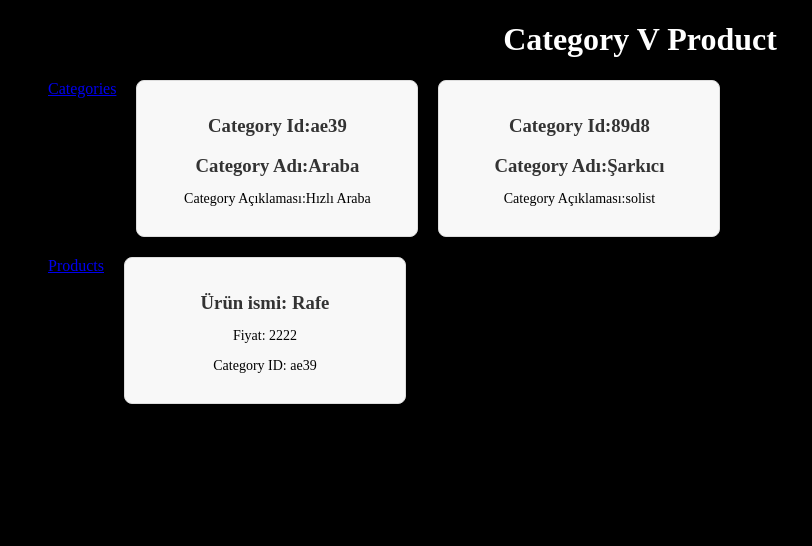
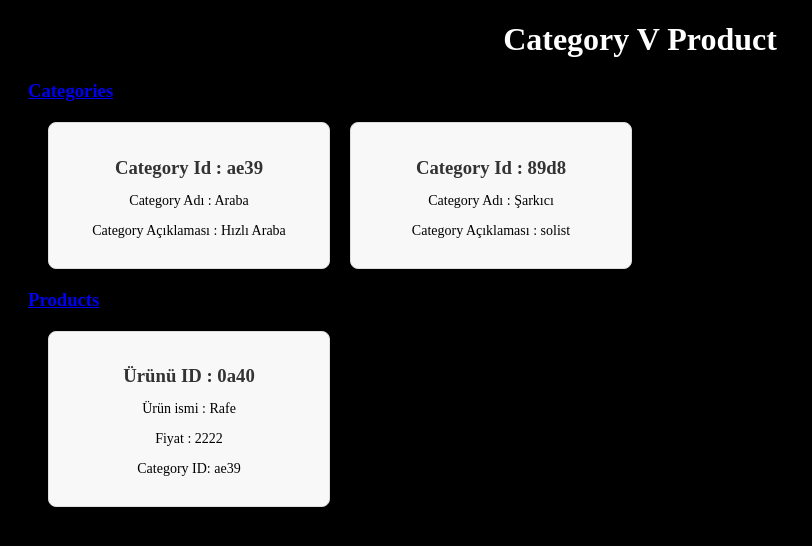
Before and after one commit to Burak9Balci/reactCrud3, a React (Vite) app: page /dashboard/dashboard in a window 1280 px wide. Shown: the top 546 px of the page, without its empty margins (0-812 px from the left). Built offline with nearby package versions, Linux system fonts and the light colour scheme; data requests are answered from the project's data file.

Commit message:
cartların tasarımında düzenlemeler yapıldı

```diff
--- a/src/components/user/dashboard/Cards.jsx
+++ b/src/components/user/dashboard/Cards.jsx
@@ -23,23 +23,27 @@ const Cards = () => {
   }, []); // boş parantezz koydukki sayfa render edildiğinde birkez çalışsın oda hata yoksa
   return (
     <main className="container">
+      <Link to="/categories">
+        <h3>Categories</h3>
+      </Link>
       <div className="flex white-text">
-        <Link to="/categories">Categories</Link>
         {categories.map((category) => (
           <div key={category.id} className="card categoryCard">
-            <h3>Category Id:{category.id}</h3>
-            <h3>Category Adı:{category.categoryName}</h3>
-            <p>Category Açıklaması:{category.description}</p>
+            <h3>Category Id : {category.id}</h3>
+            <p>Category Adı : {category.categoryName}</p>
+            <p>Category Açıklaması : {category.description}</p>
           </div>
         ))}
       </div>
-
+      <Link to="/products">
+        <h3>Products</h3>
+      </Link>
       <div className="flex white-text">
-        <Link to="/products">Products</Link>
         {products.map((product) => (
           <div key={product.id} className="card productCard">
-            <h3>Ürün ismi: {product.productName}</h3>
-            <p>Fiyat: {product.price}</p>
+            <h3>Ürünü ID : {product.id}</h3>
+            <p>Ürün ismi : {product.productName}</p>
+            <p>Fiyat : {product.price}</p>
             <p>Category ID: {product.categoryId}</p>
           </div>
         ))}
```
